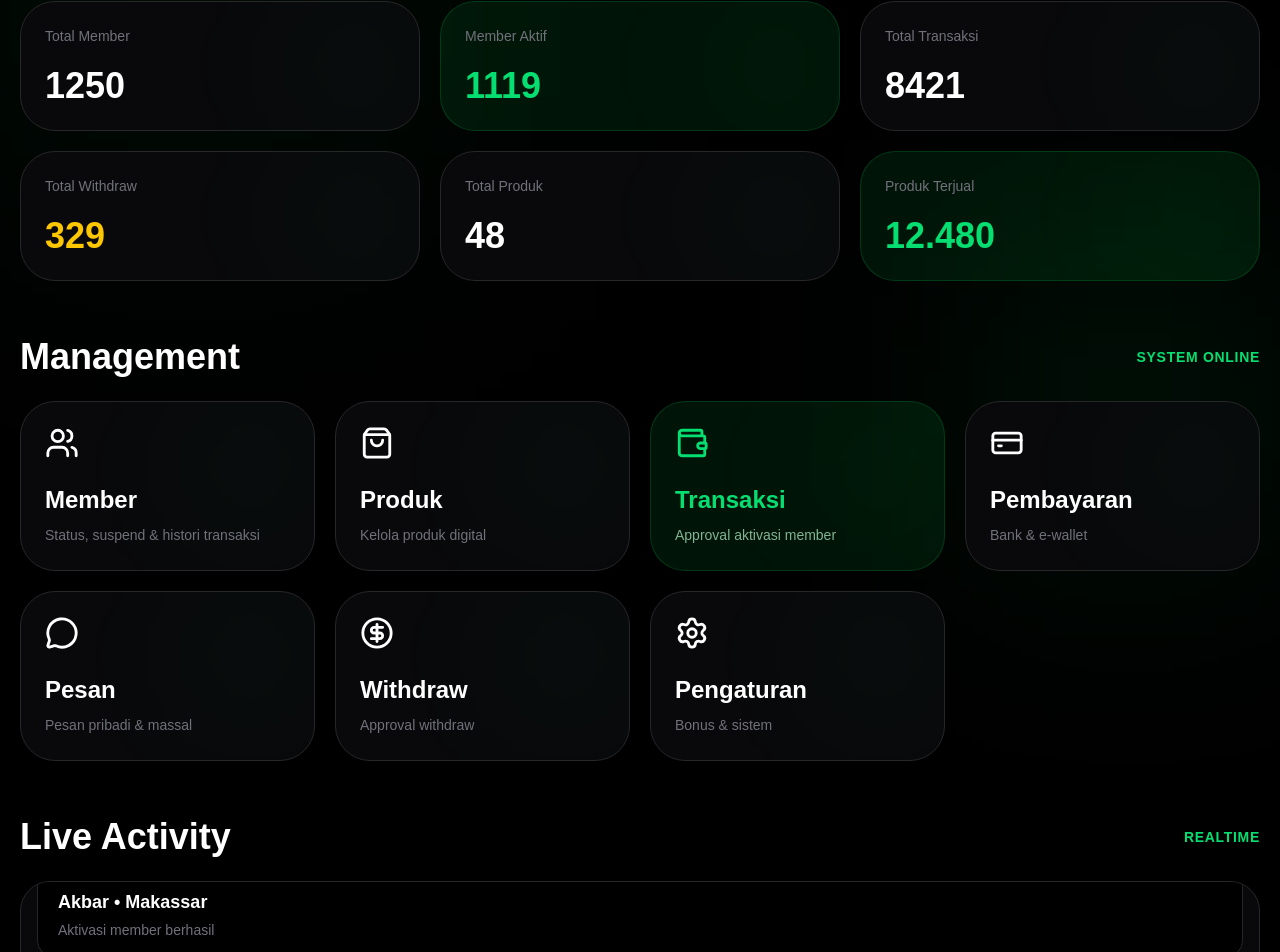
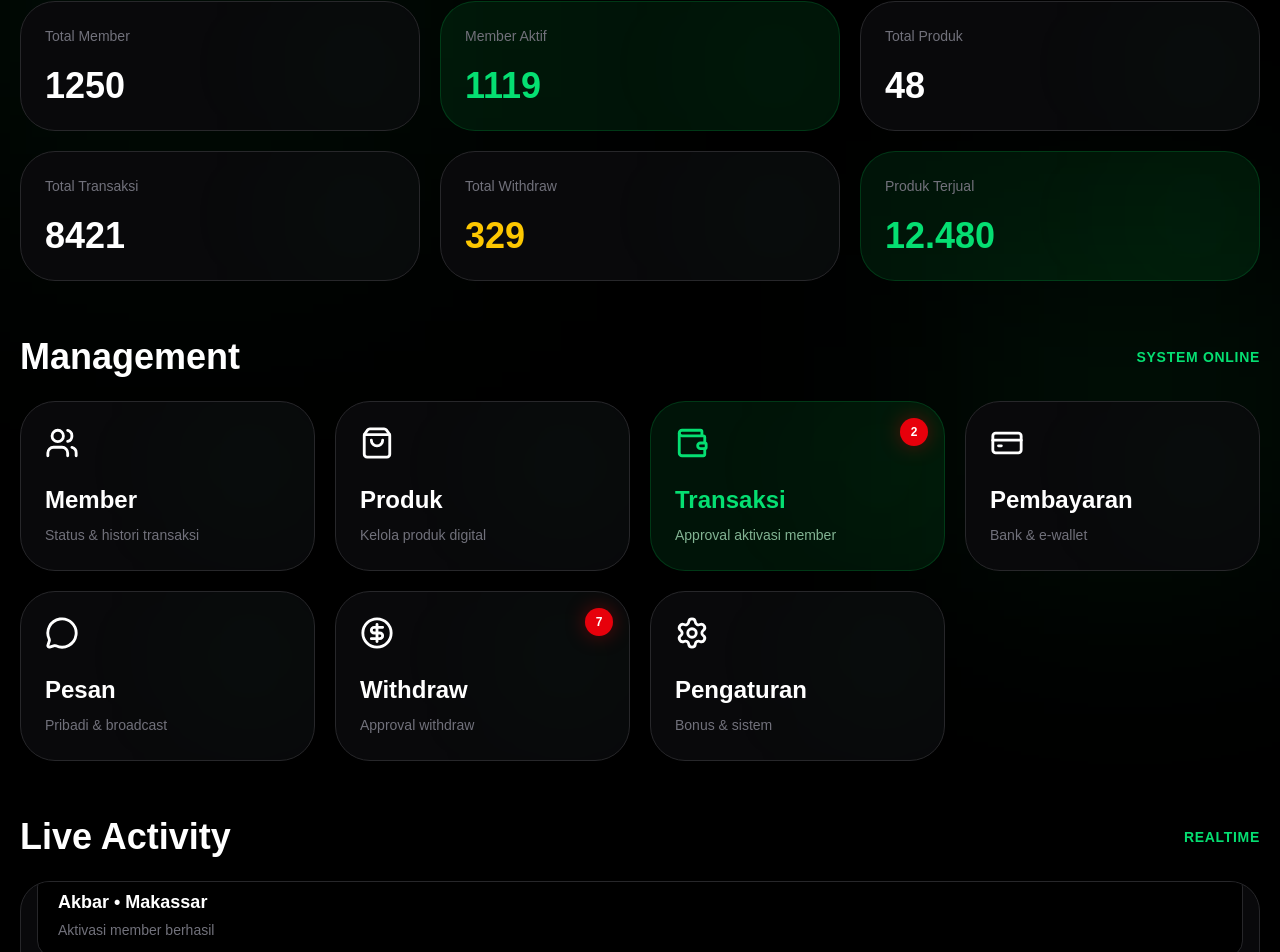
Before and after one commit to ibasnanna-sys/dan-app, a Next.js app: page /admin in a window 1280 px wide. Shown: the part 246-1198 px from the top of the page. Built offline with nearby package versions, Linux system fonts and the light colour scheme.

Commit message:
Refine admin dashboard UI and notifications
Updated admin dashboard with final fixes and UI improvements.

```diff
--- a/src/app/admin/page.tsx
+++ b/src/app/admin/page.tsx
@@ -39,20 +39,18 @@ export default function AdminPage() {
 
   /*
     =====================================================
-    ADMIN DASHBOARD FINAL PREMIUM CLEAN
+    DAN ADMIN DASHBOARD FINAL
     =====================================================
 
-    FIX FINAL:
-    - UI lebih simpel & premium
-    - Hapus tombol duplicate
-    - Suspend hanya di halaman member
-    - System notification dihapus
-    - Menu pesan gabung:
-      personal + mass broadcast
-    - Total penjualan diganti:
-      total produk terjual
-    - Live activity mini auto scroll
-    - Fokus approval transaksi
+    FINAL FIX:
+    ✅ UI lebih clean & premium
+    ✅ Notification badge transaksi
+    ✅ Notification badge withdraw
+    ✅ Live activity mini realtime
+    ✅ No duplicate button
+    ✅ Fokus approval transaksi
+    ✅ Suspend hanya di halaman member
+    ✅ Pesan pribadi + massal digabung
   */
 
   const [transactions] =
@@ -158,6 +156,20 @@ export default function AdminPage() {
 
   /*
     =====================================================
+    NOTIFICATION BADGE
+    =====================================================
+  */
+
+  const pendingTransactions =
+    transactions.filter(
+      (trx) =>
+        trx.status === "pending"
+    ).length;
+
+  const pendingWithdraw = 7;
+
+  /*
+    =====================================================
     LIVE ACTIVITY
     =====================================================
   */
@@ -197,7 +209,7 @@ export default function AdminPage() {
       icon: Users,
       title: "Member",
       desc:
-        "Status, suspend & histori transaksi",
+        "Status & histori transaksi",
     },
     {
       href: "/admin/products",
@@ -213,6 +225,7 @@ export default function AdminPage() {
       desc:
         "Approval aktivasi member",
       active: true,
+      badge: pendingTransactions,
     },
     {
       href: "/admin/payment",
@@ -226,7 +239,7 @@ export default function AdminPage() {
       icon: MessageCircle,
       title: "Pesan",
       desc:
-        "Pesan pribadi & massal",
+        "Pribadi & broadcast",
     },
     {
       href: "/admin/withdraw",
@@ -234,6 +247,7 @@ export default function AdminPage() {
       title: "Withdraw",
       desc:
         "Approval withdraw",
+      badge: pendingWithdraw,
     },
     {
       href: "/admin/settings",
@@ -312,6 +326,11 @@ export default function AdminPage() {
               active: true,
             },
             {
+              title: "Total Produk",
+              value: stats.totalProduk,
+              color: "text-white",
+            },
+            {
               title: "Total Transaksi",
               value: stats.totalTransaksi,
               color: "text-white",
@@ -320,11 +339,6 @@ export default function AdminPage() {
               title: "Total Withdraw",
               value: stats.totalWithdraw,
               color: "text-yellow-400",
-            },
-            {
-              title: "Total Produk",
-              value: stats.totalProduk,
-              color: "text-white",
             },
             {
               title: "Produk Terjual",
@@ -398,6 +412,17 @@ export default function AdminPage() {
                       : "border border-zinc-800 bg-zinc-950 hover:border-green-500"
                   }`}
                 >
+
+                  {/* BADGE */}
+                  {item.badge ? (
+
+                    <div className="absolute top-4 right-4 z-20 min-w-[28px] h-7 px-2 rounded-full bg-red-600 flex items-center justify-center text-xs font-black shadow-[0_0_20px_rgba(255,0,0,0.35)]">
+
+                      {item.badge}
+
+                    </div>
+
+                  ) : null}
 
                   <div className="absolute top-0 right-0 w-32 h-32 bg-green-500/5 blur-3xl rounded-full"></div>
 
```
